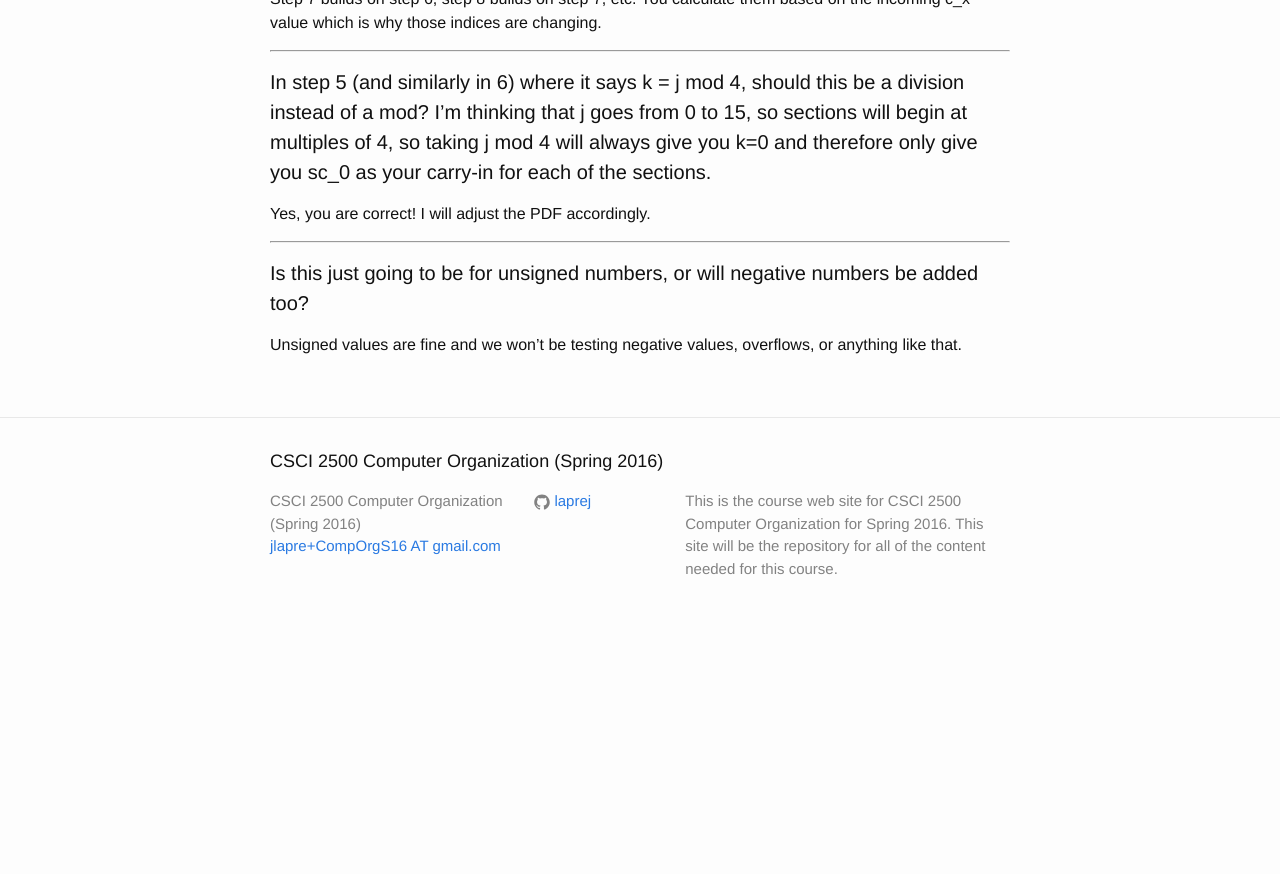
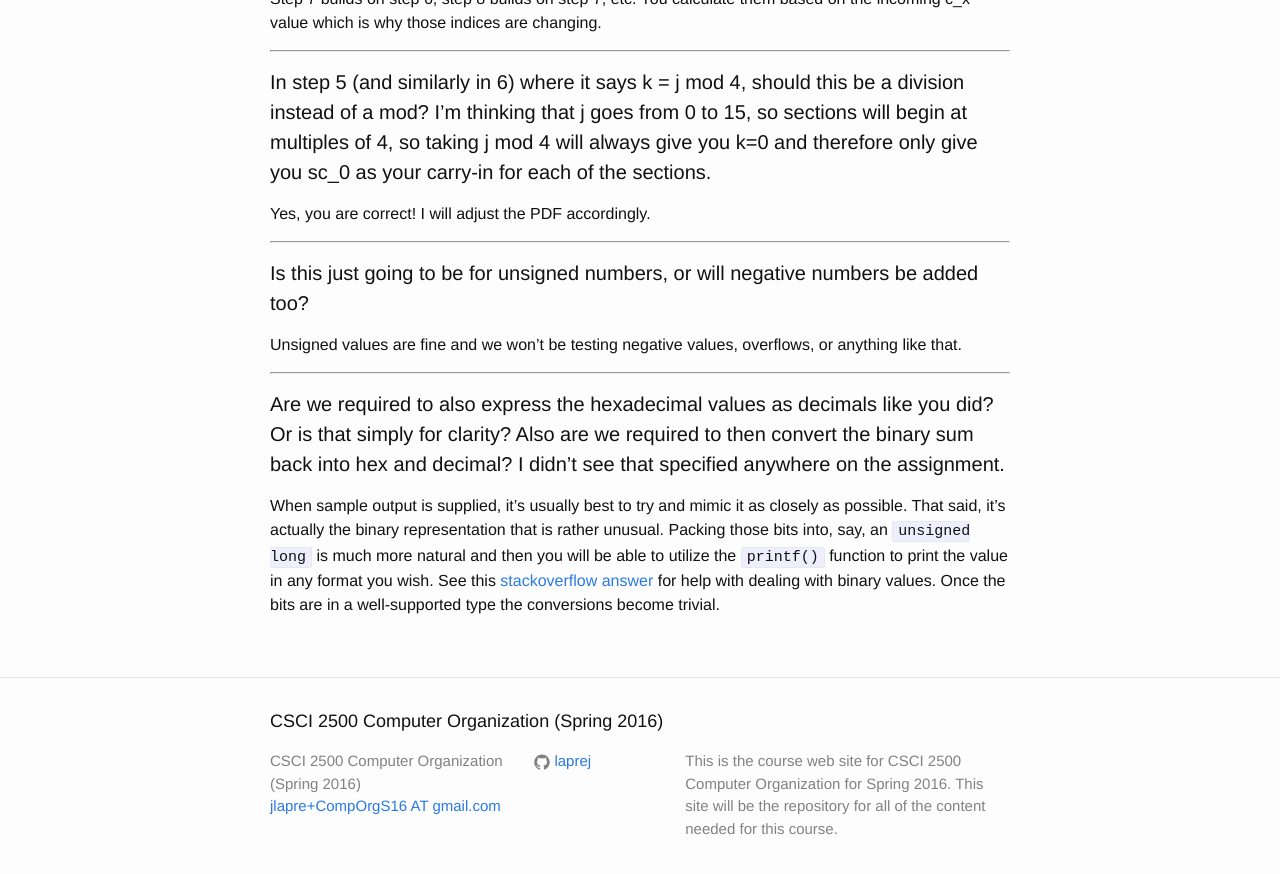
Before and after one commit to RPI-CSCI-2500-2016-Spring/RPI-CSCI-2500-2016-Spring.github.io, a Jekyll site: the page built from _posts/2016-03-18-assignment4-questions.md, in a window 1280 px wide and 900 px high, scrolled down 862 px. Shown: the top 874 px of the window. Built offline with Jekyll 4.4.1, drawn with Linux system fonts in a browser that asks for light colours; before the commit the page ends 1502 px from its top, so only the background shows below that; some of the changed text lies outside the part shown.

Commit message:
Added A4Q6

```diff
--- a/_posts/2016-03-18-assignment4-questions.md
+++ b/_posts/2016-03-18-assignment4-questions.md
@@ -56,3 +56,15 @@ Yes, you are correct!  I will adjust the PDF accordingly.
 #### Is this just going to be for unsigned numbers, or will negative numbers be added too?
 
 Unsigned values are fine and we won't be testing negative values, overflows, or anything like that.
+
+---------------------------------------
+
+<a id="Q6"></a>
+
+#### Are we required to also express the hexadecimal values as decimals like you did? Or is that simply for clarity? Also are we required to then convert the binary sum back into hex and decimal? I didn't see that specified anywhere on the assignment.
+
+When sample output is supplied, it's usually best to try and mimic it as closely as possible.
+That said, it's actually the binary representation that is rather unusual.
+Packing those bits into, say, an `unsigned long` is much more natural and then you will be able to utilize the `printf()` function to print the value in any format you wish.
+See this [stackoverflow answer](http://stackoverflow.com/questions/47981/how-do-you-set-clear-and-toggle-a-single-bit-in-c-c) for help with dealing with binary values.
+Once the bits are in a well-supported type the conversions become trivial.
```
Also changed, not shown: other parts of _posts/2016-03-18-assignment4-questions.md (+1 -1 lines).
